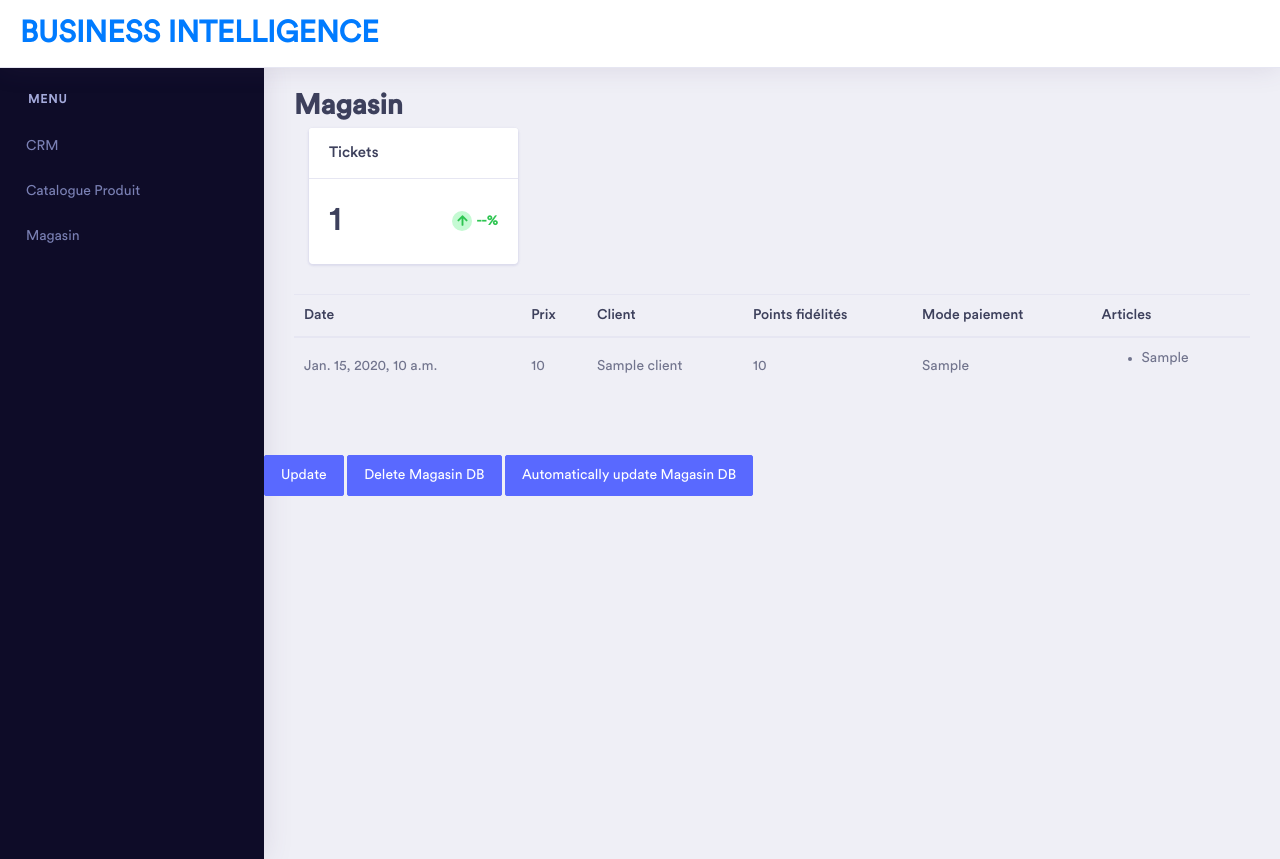
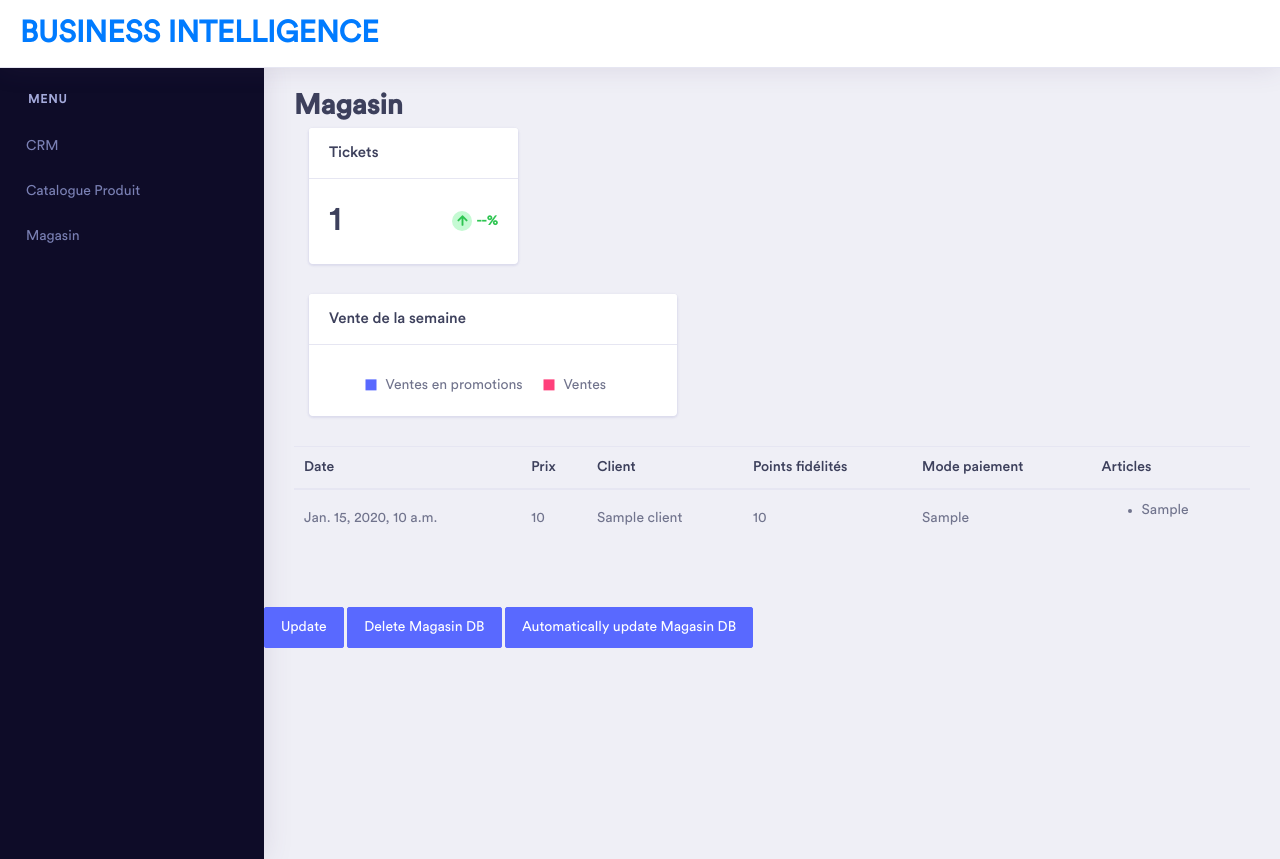
Before and after one commit to ursi-2020/business-intelligence, a Django app: template application/djangoapp/templates/magasin.html in a window 1280 px wide. Shown: the top 859 px of the page. Run offline with Django 3.2, Linux system fonts and the light colour scheme; the template is opened without the code that fills it: most values are stand-ins (such as "Sample title", 1, 10 or a date in 2020); parts of the project's set-up code (start-up, migrations or seed data) failed here and were passed over; some libraries are stand-ins or nearby versions; some web fonts are replaced.

Commit message:
Adding graphs.

```diff
--- a/application/djangoapp/templates/magasin.html
+++ b/application/djangoapp/templates/magasin.html
@@ -11,6 +11,25 @@
                     </div>
                     <div class="metric-label d-inline-block float-right text-success font-weight-bold">
                         <span class="icon-circle-small icon-box-xs text-success bg-success-light"><i class="fa fa-fw fa-arrow-up"></i></span><span class="ml-1">--%</span>
+                    </div>
+                </div>
+            </div>
+        </div>
+        <div class="col-xl-5 col-lg-6 col-md-6 col-sm-12 col-12">
+            <div class="card">
+                <h5 class="card-header">Vente de la semaine</h5>
+                <div class="card-body">
+                    <div class="text-center m-t-10">
+                                        <span class="legend-item mr-3">
+                                                <span class="fa-xs text-primary mr-1 legend-tile"><i
+                                                        class="fa fa-fw fa-square-full"></i></span>
+                                        <span class="legend-text">Ventes en promotions</span>
+                                        </span>
+                        <span class="legend-item mr-3">
+                                                <span class="fa-xs text-secondary mr-1 legend-tile"><i
+                                                        class="fa fa-fw fa-square-full"></i></span>
+                                        <span class="legend-text">Ventes</span>
+                                        </span>
                     </div>
                 </div>
             </div>
```
